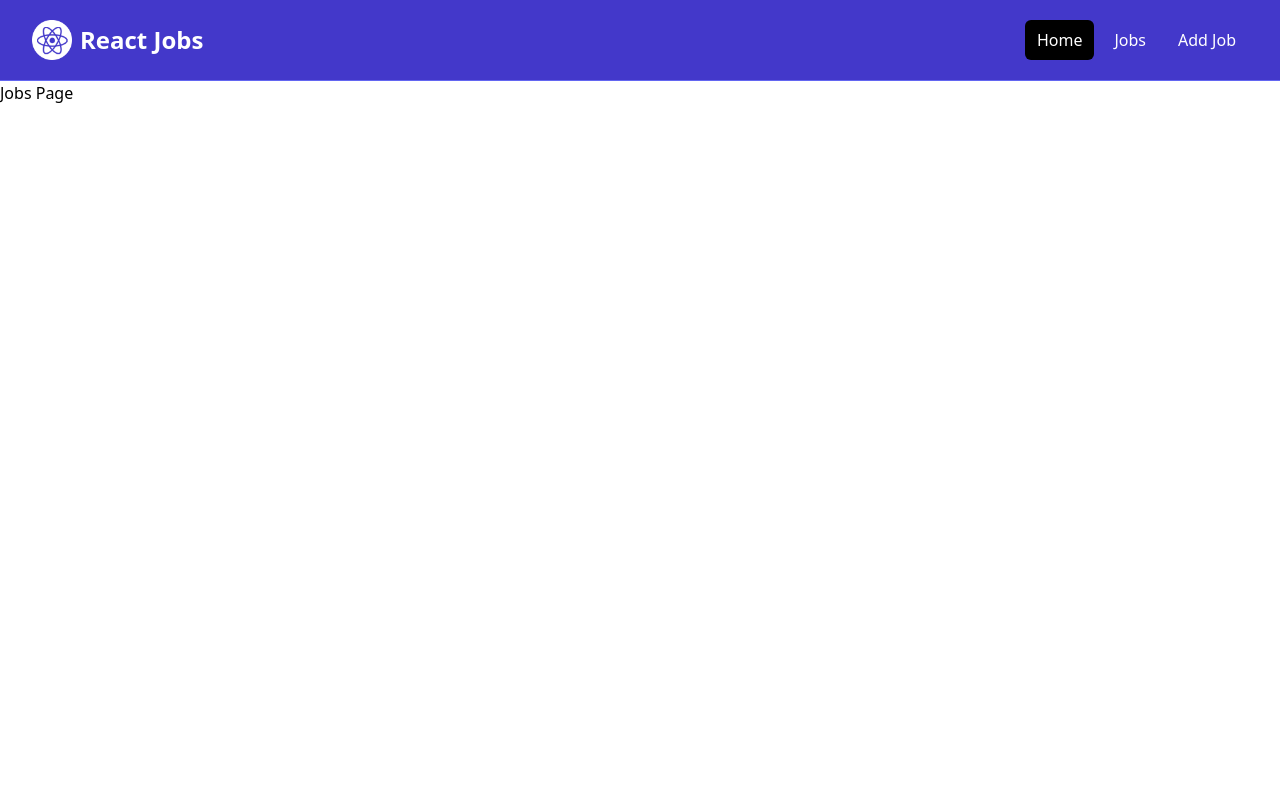
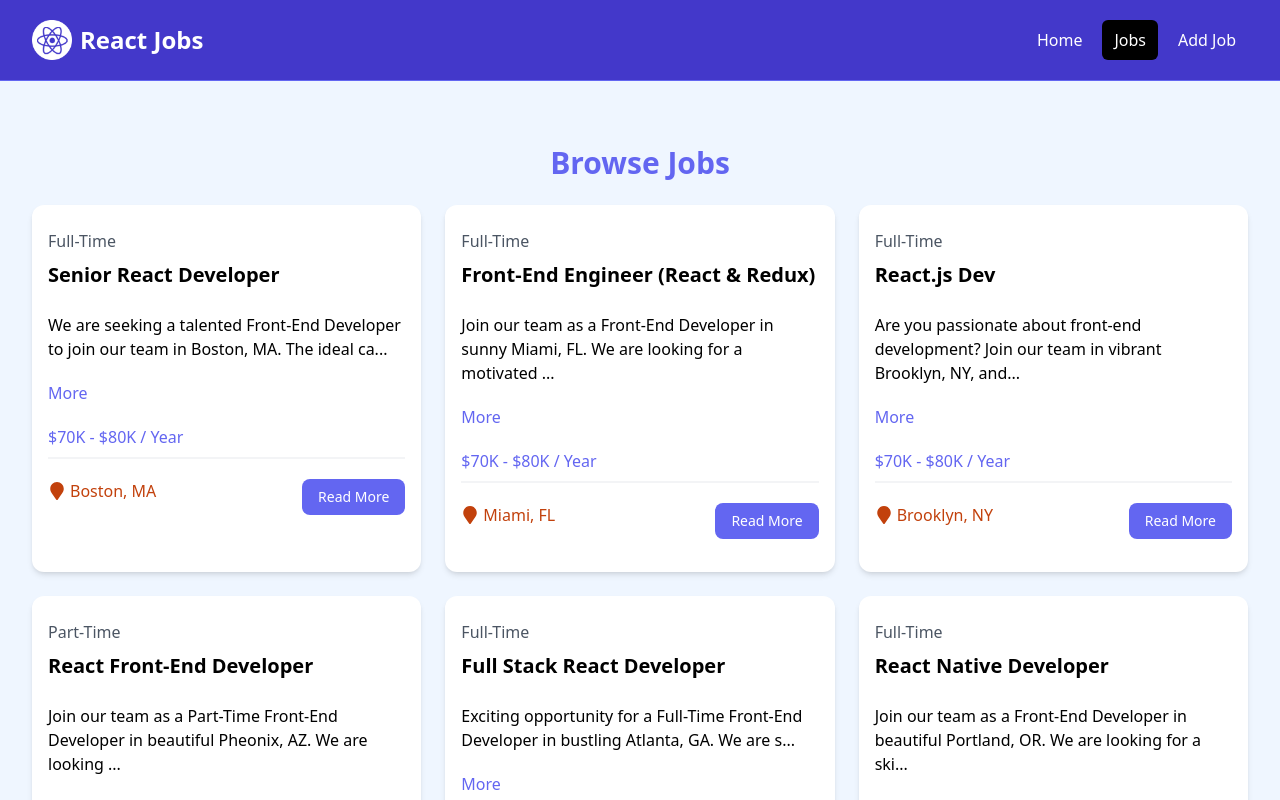
Before and after one commit to redeyedev-208/ga-jobs-react-project-with-tailwind-jsonserver, a React (Vite) app: page /jobs in a window 1280 px wide. Shown: the top 800 px of the page. Built offline with nearby package versions, Linux system fonts and the light colour scheme.

Commit message:
conditional rendering or jobs, and default layout, time to bring in json server next

```diff
--- a/src/App.jsx
+++ b/src/App.jsx
@@ -7,6 +7,7 @@ import {
 import MainLayout from './layouts/MainLayout';
 import HomePage from './pages/HomePage';
 import JobsPage from './pages/JobsPage';
+import NotFoundPage from './pages/NotFoundPage';
 
 const router = createBrowserRouter(
   createRoutesFromElements(
@@ -17,6 +18,10 @@ const router = createBrowserRouter(
       <Route
         index
         element={<HomePage />}
+      />
+      <Route
+        path='*'
+        element={<NotFoundPage />}
       />
       <Route
         path='/jobs'
--- a/src/components/HomeCards.jsx
+++ b/src/components/HomeCards.jsx
@@ -1,4 +1,4 @@
-import React from 'react';
+import { Link } from 'react-router-dom';
 import Card from './Card';
 
 const HomeCards = () => {
@@ -11,24 +11,24 @@ const HomeCards = () => {
             <p className='mt-2 mb-4'>
               Browse our React jobs and start your career today
             </p>
-            <a
-              href='/jobs.html'
+            <Link
+              to='/jobs'
               className='inline-block bg-black text-white rounded-lg px-4 py-2 hover:bg-gray-700'
             >
               Browse Jobs
-            </a>
+            </Link>
           </Card>
           <Card bg='bg-indigo-100'>
             <h2 className='text-2xl font-bold'>For Employers</h2>
             <p className='mt-2 mb-4'>
               List your job to find the perfect developer for the role
             </p>
-            <a
-              href='/add-job.html'
+            <Link
+              to='/add-job'
               className='inline-block bg-indigo-500 text-white rounded-lg px-4 py-2 hover:bg-indigo-600'
             >
               Add Job
-            </a>
+            </Link>
           </Card>
         </div>
       </div>
--- a/src/components/JobListing.jsx
+++ b/src/components/JobListing.jsx
@@ -1,4 +1,5 @@
 import React, { useState } from 'react';
+import { Link } from 'react-router-dom';
 import { FaMapMarker } from 'react-icons/fa';
 
 const JobListing = ({ job }) => {
@@ -39,12 +40,12 @@ const JobListing = ({ job }) => {
             <FaMapMarker className='inline text-lg mb-1 mr-1' />
             {job.location}
           </div>
-          <a
-            href={`/job/${job.id}`}
+          <Link
+            to={`/job/${job.id}`}
             className='h-[36px] bg-indigo-500 hover:bg-indigo-600 text-white px-4 py-2 rounded-lg text-center text-sm'
           >
             Read More
-          </a>
+          </Link>
         </div>
       </div>
     </div>
--- a/src/components/JobListings.jsx
+++ b/src/components/JobListings.jsx
@@ -1,16 +1,16 @@
 import React from 'react';
 import JobListing from './JobListing';
 import jobs from '../jobs.json';
-const JobListings = () => {
-  const recentJobs = jobs.slice(0, 3);
+const JobListings = ({ isHome = false }) => {
+  const jobListings = isHome ? jobs.slice(0, 3) : jobs;
   return (
     <section className='bg-blue-50 px-4 py-10'>
       <div className='container-xl lg:container m-auto'>
         <h2 className='text-3xl font-bold text-indigo-500 mb-6 text-center'>
-          Browse Jobs
+          {isHome ? 'Recent Jobs' : 'Browse Jobs'}
         </h2>
         <div className='grid grid-cols-1 md:grid-cols-3 gap-6'>
-          {recentJobs.map((job) => (
+          {jobListings.map((job) => (
             <JobListing
               key={job.id}
               job={job}
--- a/src/components/Navbar.jsx
+++ b/src/components/Navbar.jsx
@@ -1,15 +1,20 @@
-import React from 'react';
+import { NavLink } from 'react-router-dom';
 import logo from '../assets/images/logo.png';
 
 const Navbar = () => {
+  const linkClass = ({ isActive }) =>
+    isActive
+      ? 'bg-black text-white hover:bg-gray-900 hover:text-white rounded-md px-3 py-2'
+      : 'text-white hover:bg-gray-900 hover:text-white rounded-md px-3 py-2';
+
   return (
     <nav className='bg-indigo-700 border-b border-indigo-500'>
       <div className='mx-auto max-w-7xl px-2 sm:px-6 lg:px-8'>
         <div className='flex h-20 items-center justify-between'>
           <div className='flex flex-1 items-center justify-center md:items-stretch md:justify-start'>
-            <a
+            <NavLink
               className='flex flex-shrink-0 items-center mr-4'
-              href='/index.html'
+              to='/'
             >
               <img
                 className='h-10 w-auto'
@@ -19,27 +24,27 @@ const Navbar = () => {
               <span className='hidden md:block text-white text-2xl font-bold ml-2'>
                 React Jobs
               </span>
-            </a>
+            </NavLink>
             <div className='md:ml-auto'>
               <div className='flex space-x-2'>
-                <a
-                  href='/'
-                  className='text-white bg-black hover:bg-gray-900 hover:text-white rounded-md px-3 py-2'
+                <NavLink
+                  to='/'
+                  className={linkClass}
                 >
                   Home
-                </a>
-                <a
-                  href='/jobs'
-                  className='text-white hover:bg-gray-900 hover:text-white rounded-md px-3 py-2'
+                </NavLink>
+                <NavLink
+                  to='/jobs'
+                  className={linkClass}
                 >
                   Jobs
-                </a>
-                <a
-                  href='/add-job'
-                  className='text-white hover:bg-gray-900 hover:text-white rounded-md px-3 py-2'
+                </NavLink>
+                <NavLink
+                  to='/add-job'
+                  className={linkClass}
                 >
                   Add Job
-                </a>
+                </NavLink>
               </div>
             </div>
           </div>
--- a/src/components/ViewAllJobs.jsx
+++ b/src/components/ViewAllJobs.jsx
@@ -1,14 +1,14 @@
-import React from 'react';
+import { Link } from 'react-router-dom';
 
 const ViewAllJobs = () => {
   return (
     <section className='m-auto max-w-lg my-10 px-6'>
-      <a
-        href='/jobs'
+      <Link
+        to='/jobs'
         className='block bg-black text-white text-center py-4 px-6 rounded-xl hover:bg-gray-700'
       >
         View All Jobs
-      </a>
+      </Link>
     </section>
   );
 };
--- a/src/pages/HomePage.jsx
+++ b/src/pages/HomePage.jsx
@@ -9,7 +9,7 @@ const HomePage = () => {
     <>
       <Hero />
       <HomeCards />
-      <JobListings />
+      <JobListings isHome={true} />
       <ViewAllJobs />
     </>
   );
--- a/src/pages/JobsPage.jsx
+++ b/src/pages/JobsPage.jsx
@@ -1,7 +1,12 @@
 import React from 'react';
+import JobListings from '../components/JobListings';
 
 const JobsPage = () => {
-  return <div>Jobs Page</div>;
+  return (
+    <section className='bg-blue-50 px-4 py-6'>
+      <JobListings />
+    </section>
+  );
 };
 
 export default JobsPage;
--- /dev/null
+++ b/src/pages/NotFoundPage.jsx
@@ -0,0 +1,19 @@
+import { Link } from 'react-router-dom';
+import { FaExclamationTriangle } from 'react-icons/fa';
+
+const NotFoundPage = () => {
+  return (
+    <section className='text-center flex flex-col justify-center items-center pt-20 h-96'>
+      <FaExclamationTriangle className='text-yellow-400 text-6xl mb-4' />
+      <h1 className='text-6xl font-bold mb-4'>404 Not Found</h1>
+      <p className='text-xl mb-5'>This page does not exist</p>
+      <Link
+        to='/'
+        className='text-white bg-indigo-700 hover:bg-indigo-900 rounded-md px-3 py-2 mt-4'
+      >
+        Go Back
+      </Link>
+    </section>
+  );
+};
+export default NotFoundPage;
```
